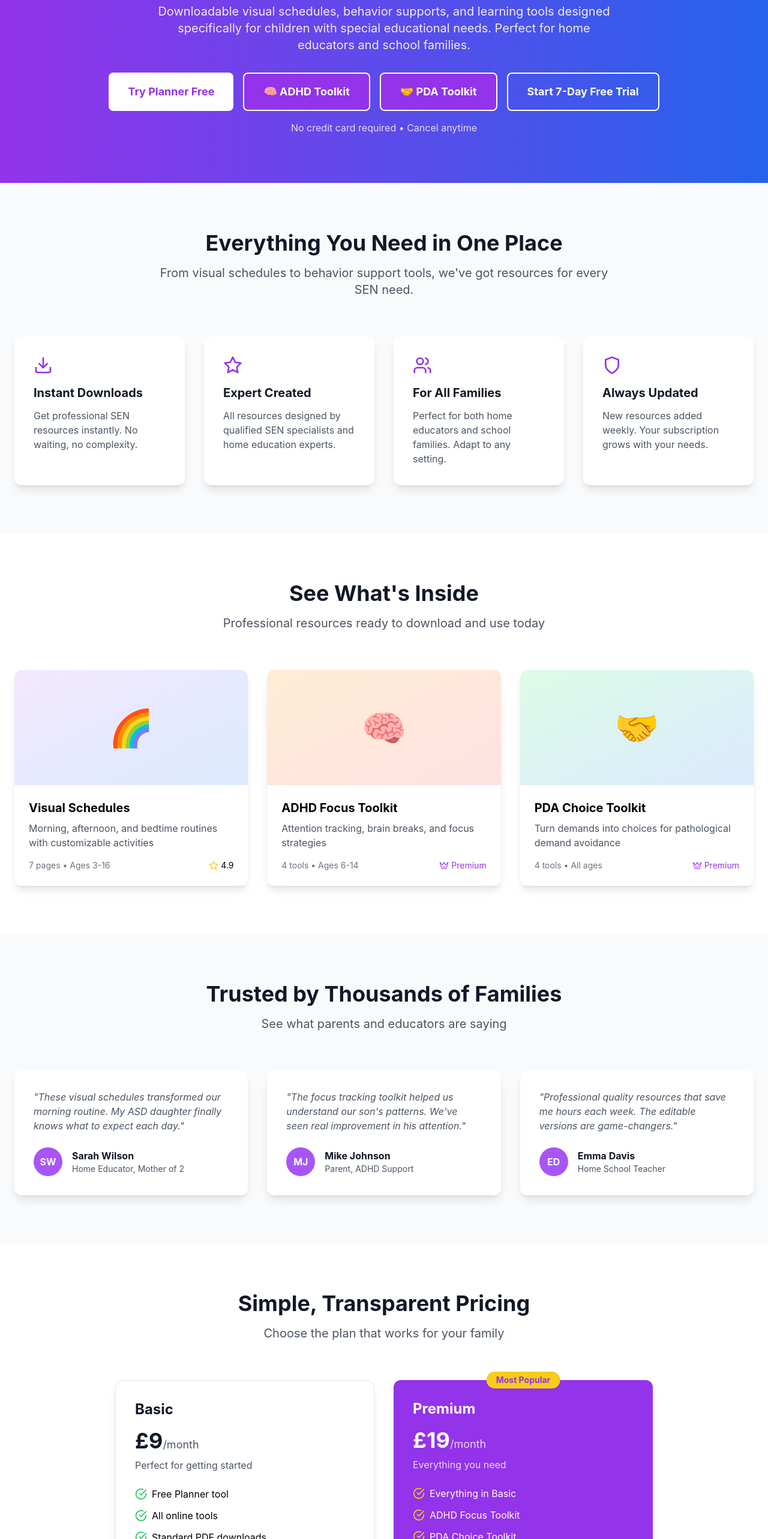
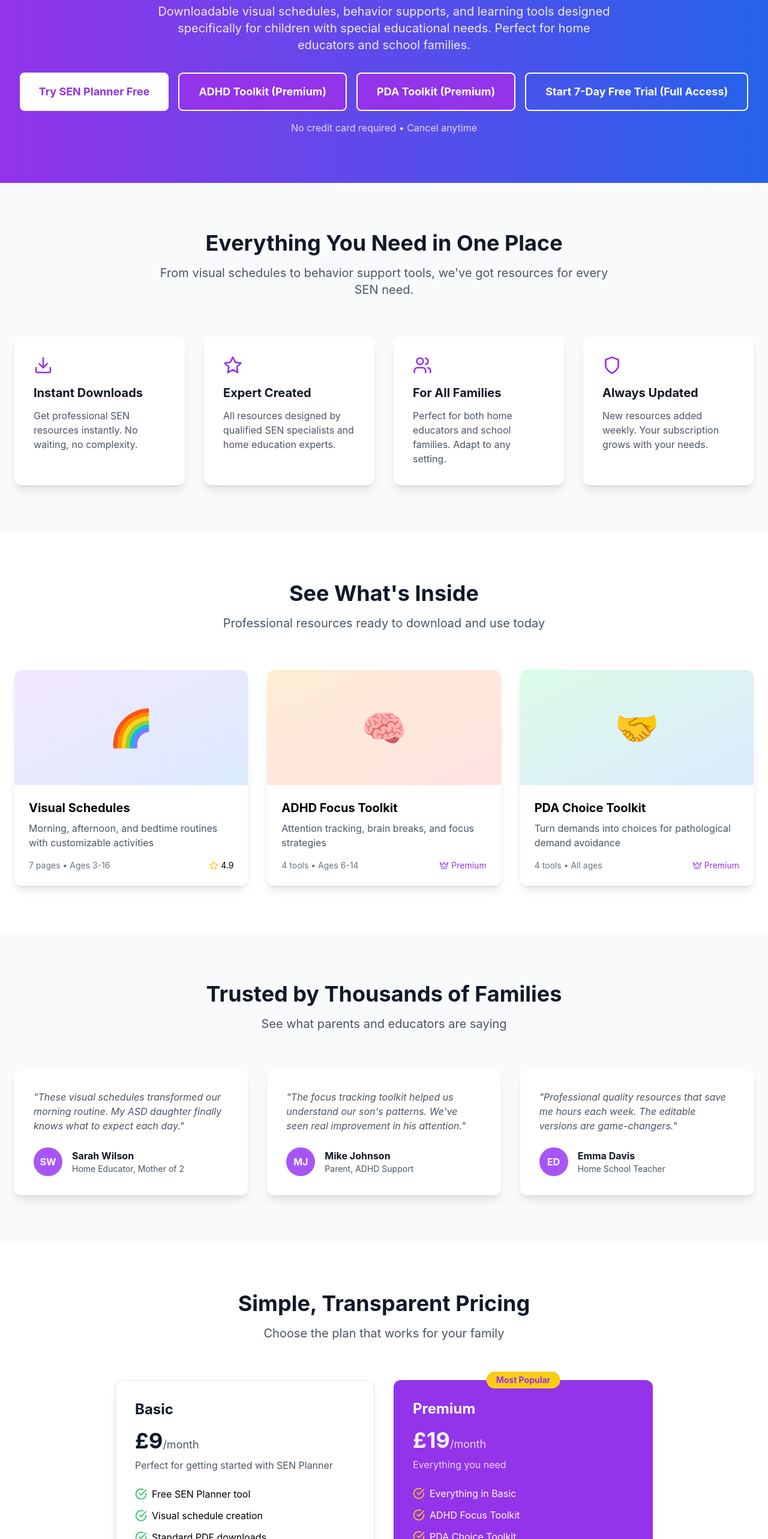
Before and after one commit to Kassa7680/sen-resources-website, a React (Create React App) app: page / in a window 1280 px wide. Shown: the part 220-2786 px from the top of the page at 60% size. Built offline with nearby package versions, Linux system fonts and the light colour scheme; the HTML template or start-up script is replaced by a standard one.

Commit message:
Update App.js

```diff
--- a/src/App.js
+++ b/src/App.js
@@ -150,25 +150,25 @@ const LandingPage = () => {
               onClick={() => navigate('/sen-planner')}
               className="bg-white text-purple-600 px-8 py-4 rounded-lg font-bold text-lg hover:bg-gray-100 transition-colors"
             >
-              Try Planner Free
+              Try SEN Planner Free
             </button>
             <button
-              onClick={() => navigate('/adhd-toolkit')}
+              onClick={() => navigate('/signup')}
               className="bg-purple-600 text-white border-2 border-white px-8 py-4 rounded-lg font-bold text-lg hover:bg-purple-700 transition-colors"
             >
-              🧠 ADHD Toolkit
+              ADHD Toolkit (Premium)
             </button>
             <button
-              onClick={() => navigate('/pda-toolkit')}
+              onClick={() => navigate('/signup')}
               className="bg-purple-600 text-white border-2 border-white px-8 py-4 rounded-lg font-bold text-lg hover:bg-purple-700 transition-colors"
             >
-              🤝 PDA Toolkit
+              PDA Toolkit (Premium)
             </button>
             <button
               onClick={() => navigate('/signup')}
               className="border-2 border-white text-white px-8 py-4 rounded-lg font-bold text-lg hover:bg-white hover:text-purple-600 transition-colors"
             >
-              Start 7-Day Free Trial
+              Start 7-Day Free Trial (Full Access)
             </button>
           </div>
           <p className="text-purple-200 mt-4">No credit card required • Cancel anytime</p>
@@ -299,10 +299,10 @@ const LandingPage = () => {
             <div className="bg-white rounded-xl shadow-lg p-8 border border-gray-200">
               <h3 className="text-2xl font-bold text-gray-900 mb-4">Basic</h3>
               <div className="text-4xl font-bold text-gray-900 mb-2">£9<span className="text-lg font-normal text-gray-600">/month</span></div>
-              <p className="text-gray-600 mb-6">Perfect for getting started</p>
+              <p className="text-gray-600 mb-6">Perfect for getting started with SEN Planner</p>
               <ul className="space-y-3 mb-8">
-                <li className="flex items-center"><CheckCircle className="h-5 w-5 text-green-500 mr-2" />Free Planner tool</li>
-                <li className="flex items-center"><CheckCircle className="h-5 w-5 text-green-500 mr-2" />All online tools</li>
+                <li className="flex items-center"><CheckCircle className="h-5 w-5 text-green-500 mr-2" />Free SEN Planner tool</li>
+                <li className="flex items-center"><CheckCircle className="h-5 w-5 text-green-500 mr-2" />Visual schedule creation</li>
                 <li className="flex items-center"><CheckCircle className="h-5 w-5 text-green-500 mr-2" />Standard PDF downloads</li>
                 <li className="flex items-center"><CheckCircle className="h-5 w-5 text-green-500 mr-2" />Email support</li>
               </ul>
```
